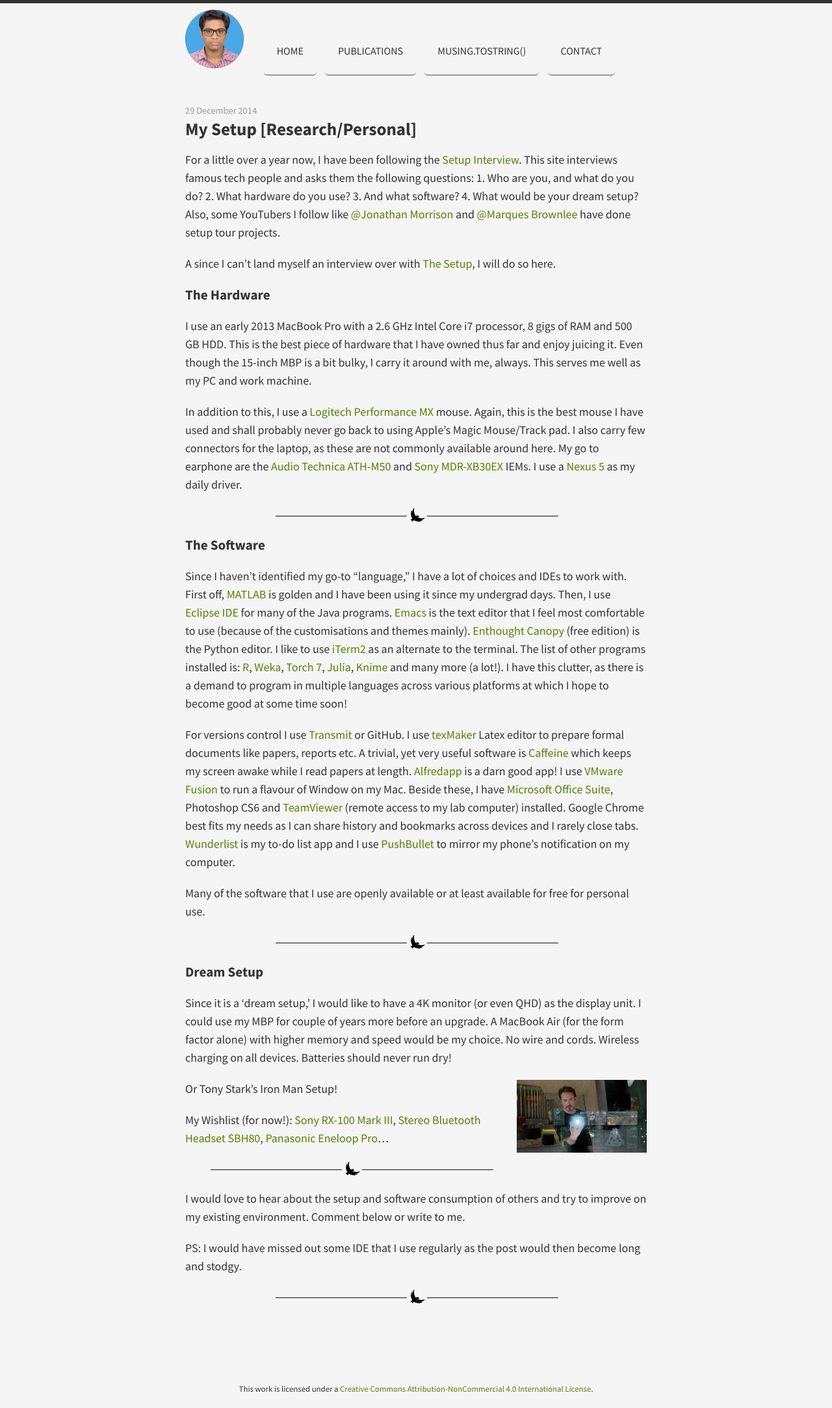
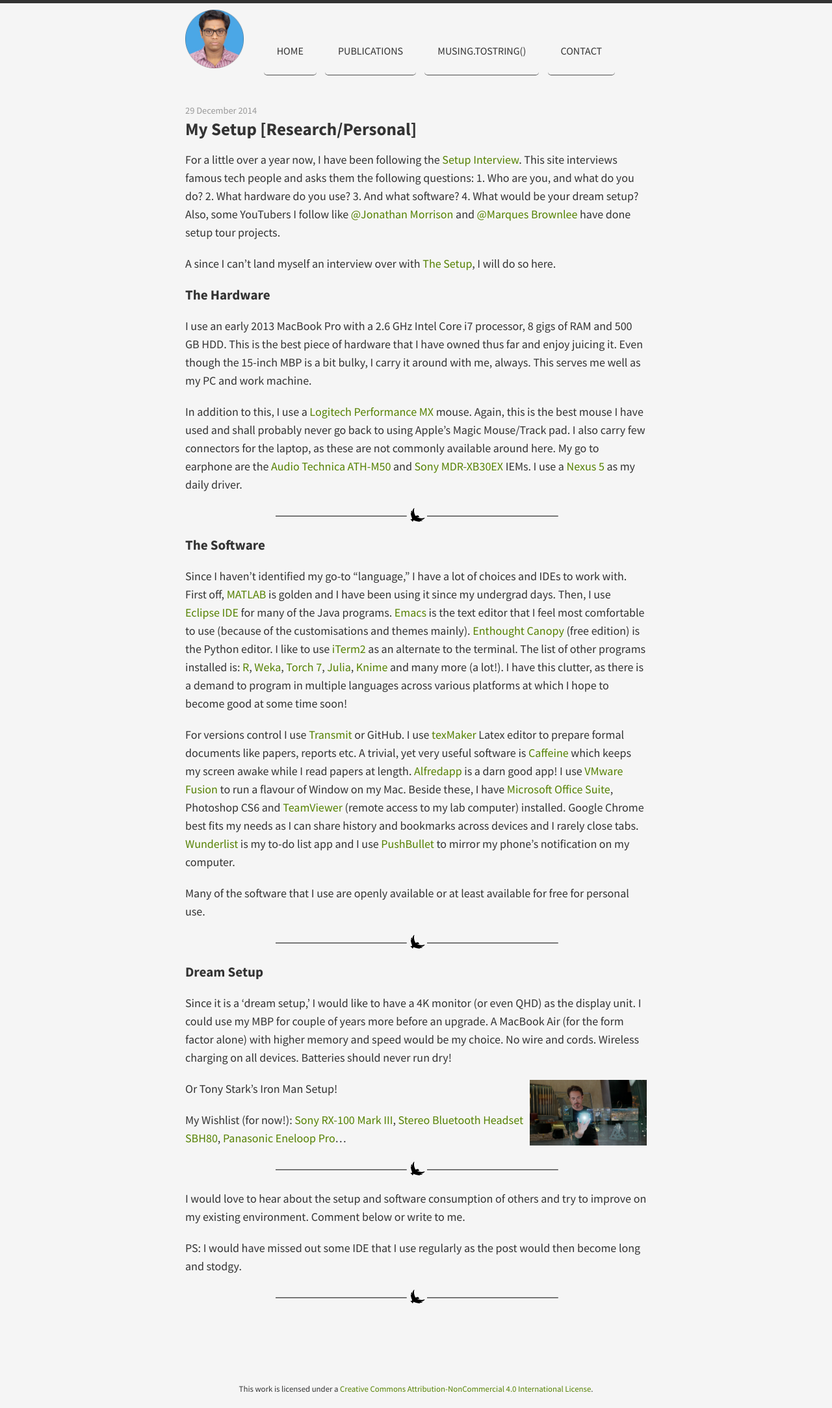
Before and after one commit to forkmsrini/forkmsrini.github.io-master, a Jekyll site: the page built from _posts/2014-12-29-mySetup.md, in a window 1280 px wide. Shown: the whole page at 65% size. Built offline with Jekyll 4.4.1, drawn with Linux system fonts in a browser that asks for light colours; nearby versions of some CDN libraries; Markdown is read by kramdown in place of the engine named in the settings; comment, search, counter and statistics services are not loaded.

Commit message:
Update 2014-12-29-mySetup.md

```diff
--- a/_posts/2014-12-29-mySetup.md
+++ b/_posts/2014-12-29-mySetup.md
@@ -23,7 +23,7 @@
 Since it is a 'dream setup,' I would like to have a 4K monitor (or even QHD) as the display unit. I could use my MBP for couple of years more before an upgrade. A MacBook Air (for the form factor alone) with higher memory and speed would be my choice. No wire and cords. Wireless charging on all devices. Batteries should never run dry!
 
 Or Tony Stark's Iron Man Setup!
-<img style="float:right" src="/public/images/Iron-Man-3.jpg" width='200'>
+<img style="float:right" src="/public/images/Iron-Man-3.jpg" width='180'>
 
 My Wishlist (for now!): [Sony RX-100 Mark III](http://tinyurl.com/koyle2k), [Stereo Bluetooth Headset SBH80](http://tinyurl.com/potm2xe), [Panasonic Eneloop Pro](http://tinyurl.com/k23snrv)...
 
```
